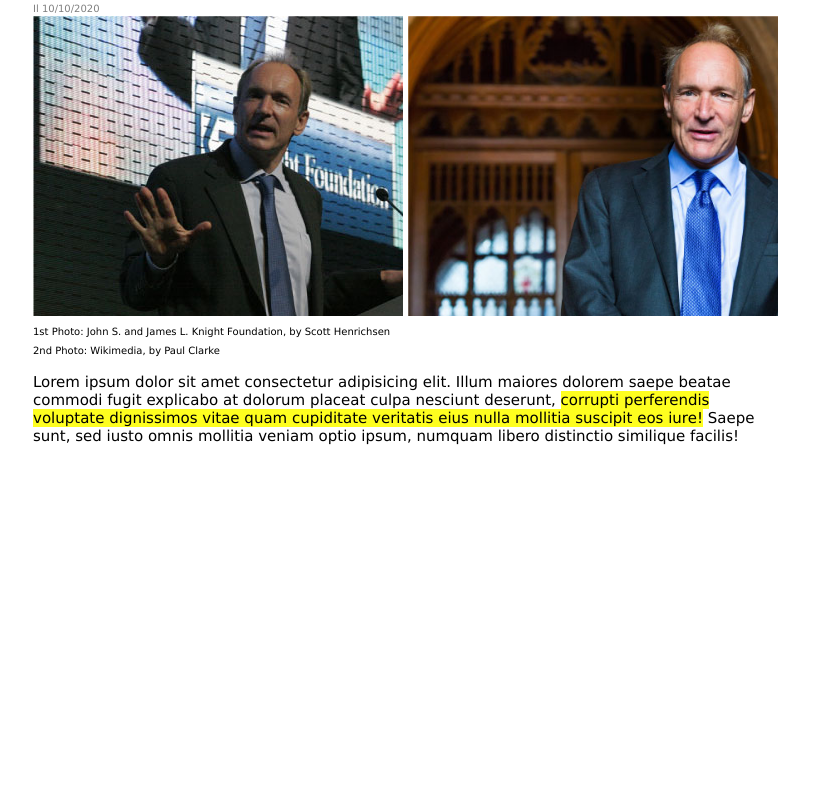
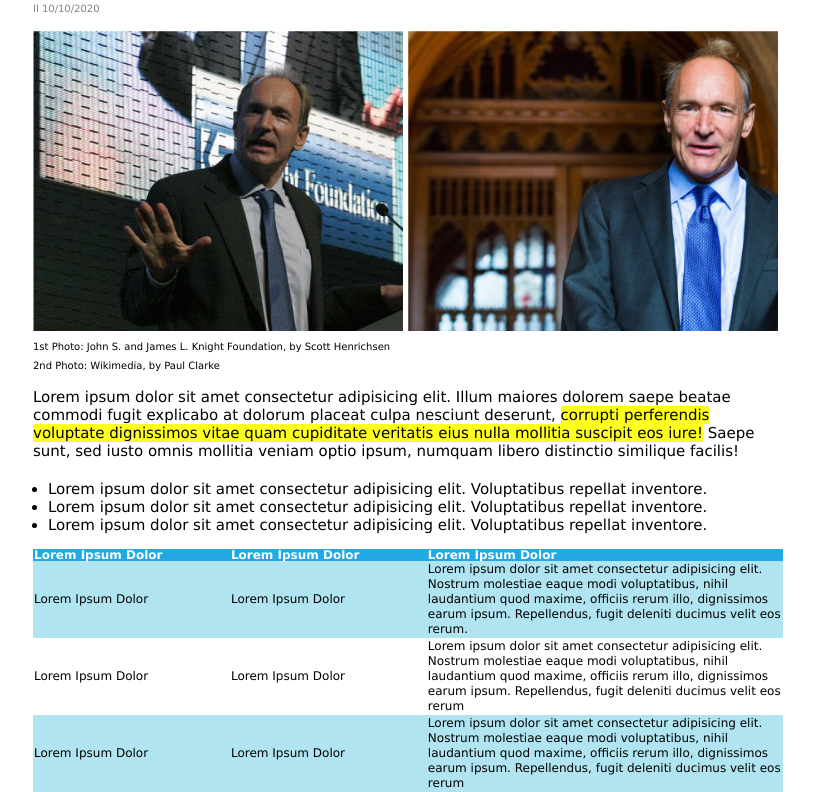
Before and after one commit to RiccardoBeca/html-css-booleaner, a plain HTML site: page index.html in a window 1280 px wide. Shown: the part 164-956 px from the top of the page, without its empty margins (232-1046 px from the left). Before the commit the page ends 800 px from the top, so only its background shows below. Drawn offline with Linux system fonts and the light colour scheme.

Commit message:
table commit

```diff
--- a/index.html
+++ b/index.html
@@ -43,6 +43,7 @@
             2nd Photo&colon; Wikimedia, by Paul Clarke
           </span>
         </section>
+
         <!-- END IMG SECTION -->
 
         <!-- PARAGRAPH SECTION -->
@@ -53,19 +54,50 @@
 
         <!--  END PARAGRAPH SECTION   -->
 
+        <!-- UL -->
+        <section>
+          <ul>
+            <li>Lorem ipsum dolor sit amet consectetur adipisicing elit. Voluptatibus repellat inventore.</li>
+            <li>Lorem ipsum dolor sit amet consectetur adipisicing elit. Voluptatibus repellat inventore.</li>
+            <li>Lorem ipsum dolor sit amet consectetur adipisicing elit. Voluptatibus repellat inventore.</li>
+          </ul>
+        </section>
+        <!-- END UL -->
 
 
+        <!-- TABLE SECTION -->
+        <section>
+          <table>
+            <thead>
+              <tr>
+                <th>Lorem Ipsum Dolor</th>
+                <th>Lorem Ipsum Dolor</th>
+                <th >Lorem Ipsum Dolor</th>
+              </tr>
+            </thead>
+            <tbody>
+              <tr>
+                <td>Lorem Ipsum Dolor</td>
+                <td>Lorem Ipsum Dolor</td>
+                <td>Lorem ipsum dolor sit amet consectetur adipisicing elit. Nostrum molestiae eaque modi voluptatibus, nihil laudantium quod maxime, officiis rerum illo, dignissimos earum ipsum. Repellendus, fugit deleniti ducimus velit eos rerum.</td>
+              </tr>
 
+              <tr>
+                <td class="whiterow" >Lorem Ipsum Dolor</td>
+                <td class="whiterow" >Lorem Ipsum Dolor</td>
+                <td class="whiterow" >Lorem ipsum dolor sit amet consectetur adipisicing elit. Nostrum molestiae eaque modi voluptatibus, nihil laudantium quod maxime, officiis rerum illo, dignissimos earum ipsum. Repellendus, fugit deleniti ducimus velit eos rerum</td>
+              </tr>
 
+              <tr>
+                <td>Lorem Ipsum Dolor</td>
+                <td>Lorem Ipsum Dolor</td>
+                <td>Lorem ipsum dolor sit amet consectetur adipisicing elit. Nostrum molestiae eaque modi voluptatibus, nihil laudantium quod maxime, officiis rerum illo, dignissimos earum ipsum. Repellendus, fugit deleniti ducimus velit eos rerum</td>
+              </tr>
+            </tbody>
+          </table>
+        </section>
 
-
-
-
-
-
-
-
-
+        <!-- END TABLE SECTION -->
 
 
 
--- a/style.css
+++ b/style.css
@@ -57,6 +57,7 @@ a{
 
 
 section{
+  margin-top: 15px;
   width: 750px;
 }
 .image{
@@ -94,3 +95,45 @@ p{
   font-size: 15px;
   background-color: rgb(254, 254, 31);
 }
+
+/* UL */
+
+ul{
+  margin-left: -25px;
+  width: 750px;
+  font-size: 15px;
+  margin-top: 20px;
+}
+/* END UL */
+
+table{
+  text-align: left;
+  width: 750px;
+  background-color: rgb(34, 169, 228);
+  border-collapse: collapse;
+}
+
+
+
+th{
+width: 30px;
+font-size: 12px;
+color: white;
+line-height: 10px;
+}
+
+td{
+  font-size: 12px;
+  /* padding: 10px; */
+  background-color: rgb(176, 228, 241);
+}
+
+tr{
+  line-height: 15px;
+}
+
+/* whiterow */
+
+.whiterow {
+  background-color: white;
+}
```
